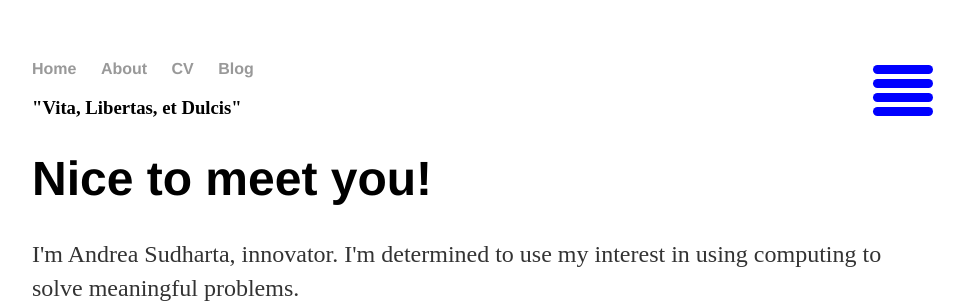
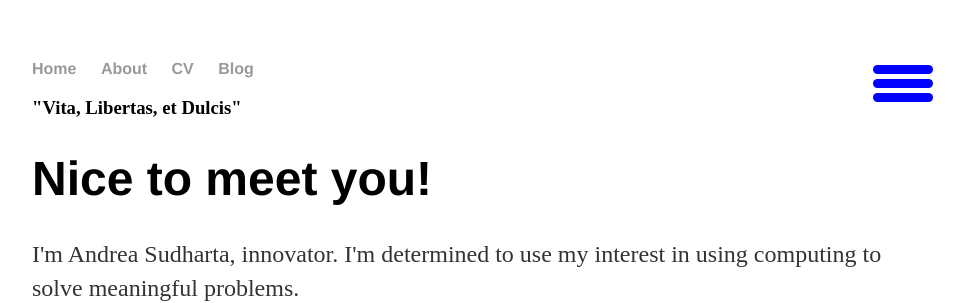
Before and after one commit to annsudhart/annsudhart.github.io, a Jekyll site: the page built from index.html, in a window 1280 px wide. Shown: the top 303 px of the page, without its empty margins (160-1124 px from the left). Built offline with Jekyll 4.4.1, drawn with Linux system fonts in a browser that asks for light colours.

Commit message:
Update default.html

```diff
--- a/_layouts/default.html
+++ b/_layouts/default.html
@@ -8,7 +8,6 @@
 		<body>
 			<nav>
 			<div class="nav-icon">
-				<span></span>
 				<span></span>
 				<span></span>
 				<span></span>
```
